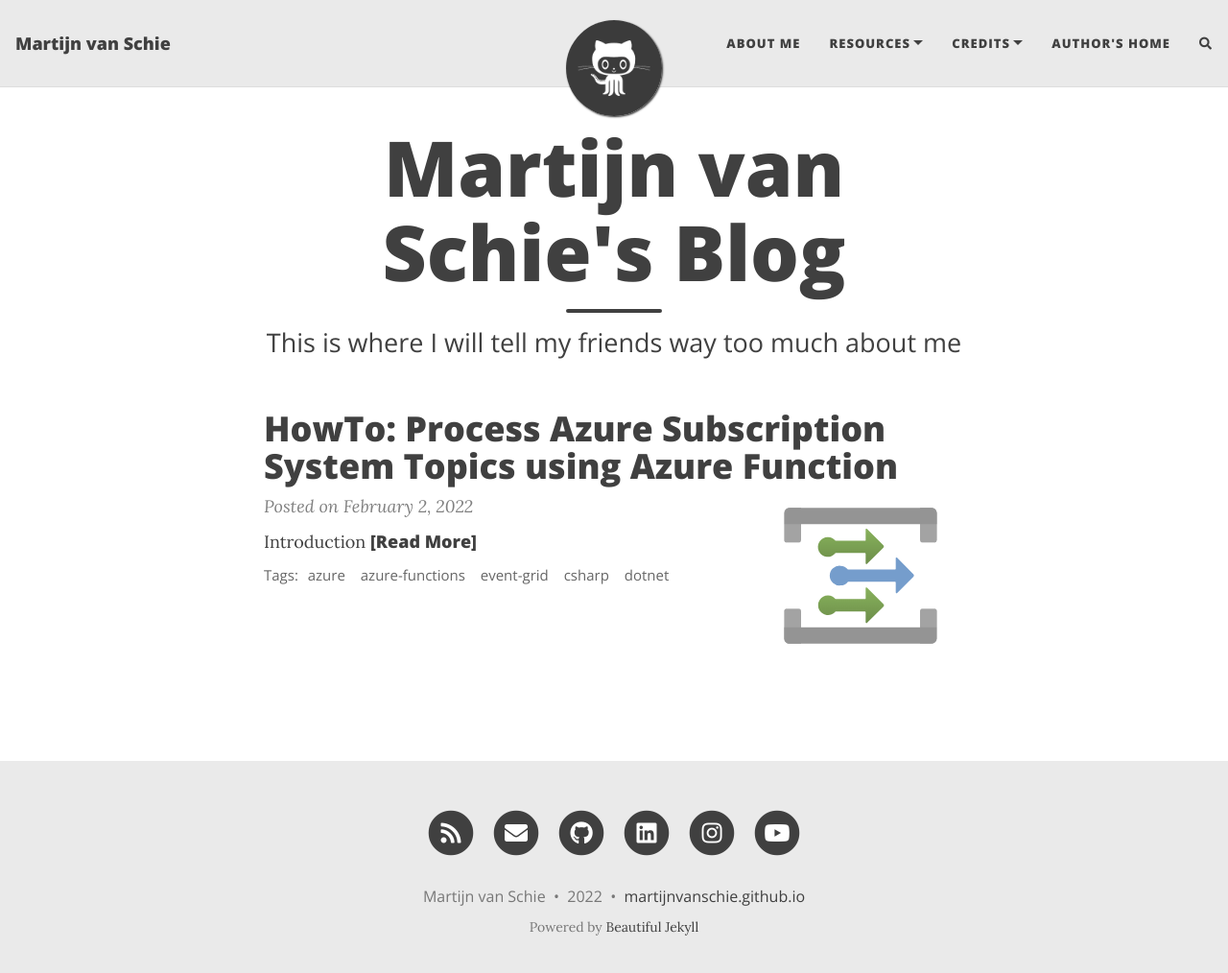
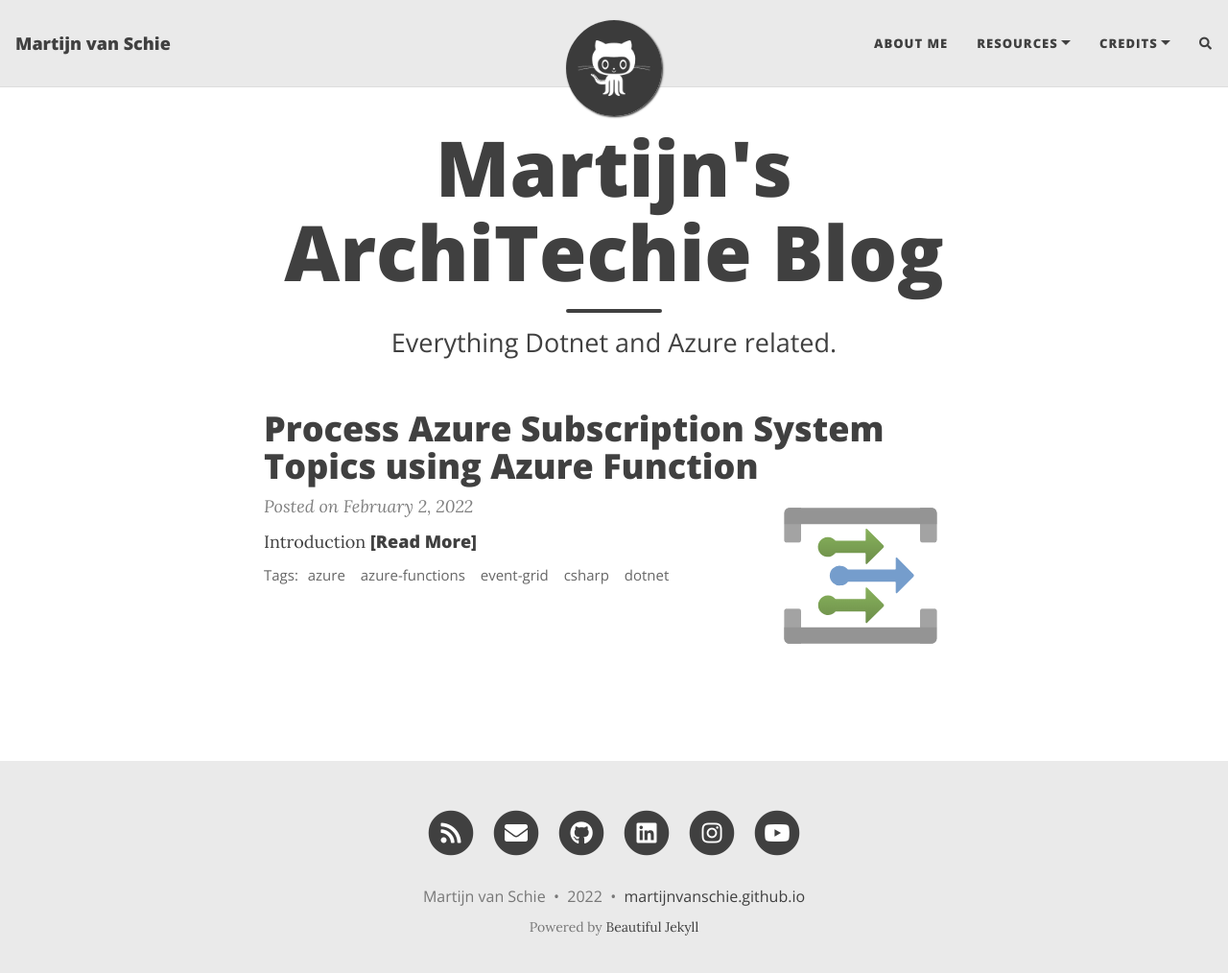
Before and after one commit to martijnvanschie/blog, a Jekyll site: the page built from index.html, in a window 1280 px wide and 1027 px high. Shown: the top 1014 px of the window at 96% size. Built offline with Jekyll 4.4.1, drawn with Linux system fonts in a browser that asks for light colours; nearby versions of some CDN libraries; the list of posts is cut into pages by our own code; comment, search, counter and statistics services are not loaded.

Commit message:
Moved some assets around

```diff
--- a/_config.yml
+++ b/_config.yml
@@ -16,12 +16,12 @@
 navbar-links:
   About Me: "aboutme"
   Resources:
+    - GitHub: "https://github.com/"
+    - Microsoft Azure: "https://azure.microsoft.com/"
     - Bryte Blue: "https://bryte.blue/"
+  Credits:
     - Beautiful Jekyll: "https://beautifuljekyll.com"
-  Credits:
-    - Bryte Blue: "https://bryte.blue/"
-    - Beautiful Jekyll: "https://beautifuljekyll.com"
-  Author's home: "https://martijnvanschie.github.io"
+  # Author's home: "https://martijnvanschie.github.io"
 
 # --- Logo --- #
 
@@ -70,7 +70,7 @@
 
 # If you want your website to generate an RSS feed, provide a description
 # The URL for the feed will be https://<your_website>/feed.xml
-rss-description: This website is a virtual proof that I'm awesome
+rss-description: Everything Dotnet and Azure related
 
 # --- General options --- #
 
--- a/index.html
+++ b/index.html
@@ -1,5 +1,5 @@
 ---
 layout: home
-title: Martijn van Schie's Blog
-subtitle: This is where I will tell my friends way too much about me
+title: Martijn's ArchiTechie Blog
+subtitle: Everything Dotnet and Azure related.
 ---
```
Also changed, not shown: _posts/2022-02-02-process-azure-subscription-system-topics-using-azure-function.md (+3 -3 lines), images/covers/clouds-abstract-01.png (added), images/covers/clouds-modern-01.jpg (renamed from images/azure-cover-01.jpg), images/icons/azure/event-grid-topic-lg.png (renamed from images/svgexport-114.png), images/post-teaser1_2.png (deleted).
